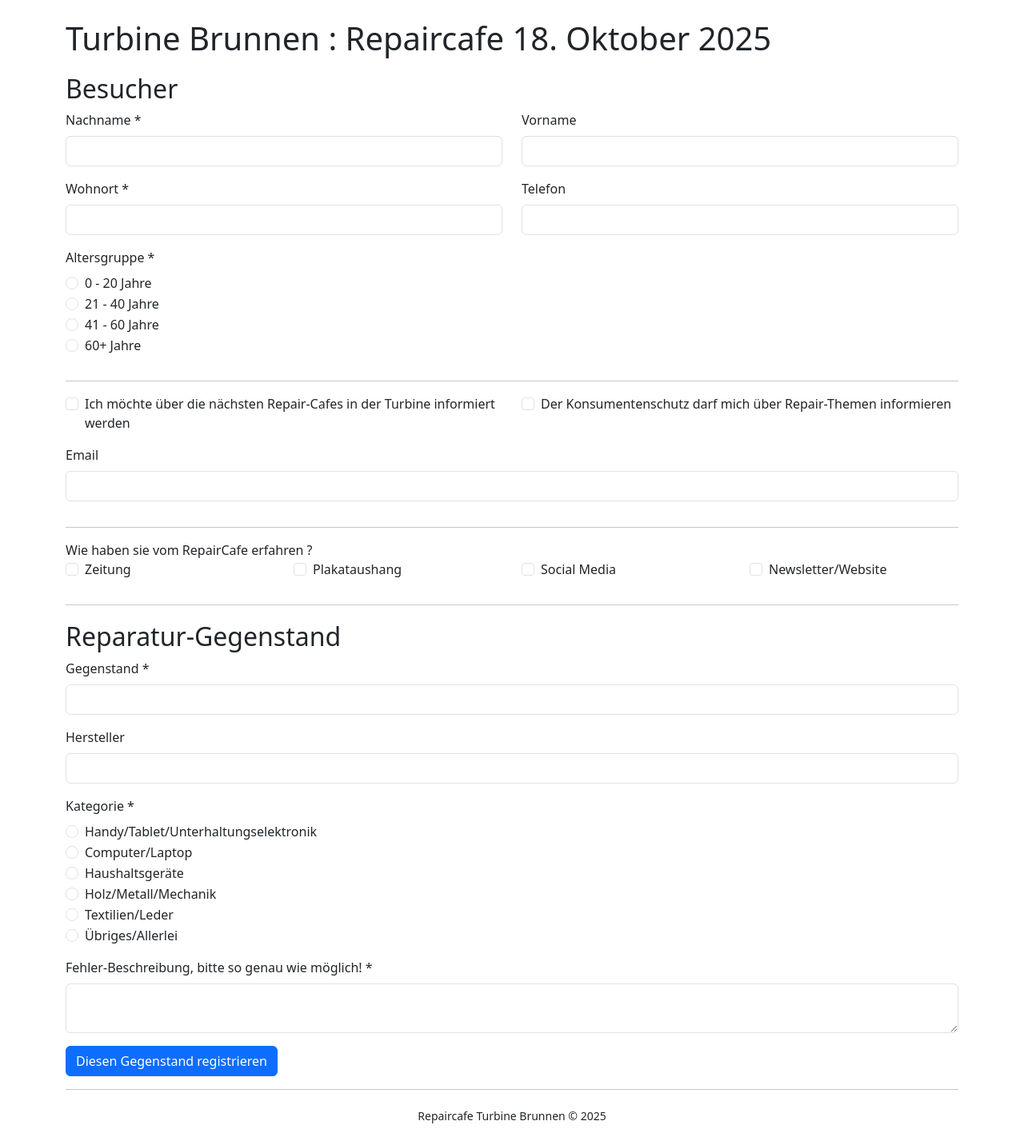
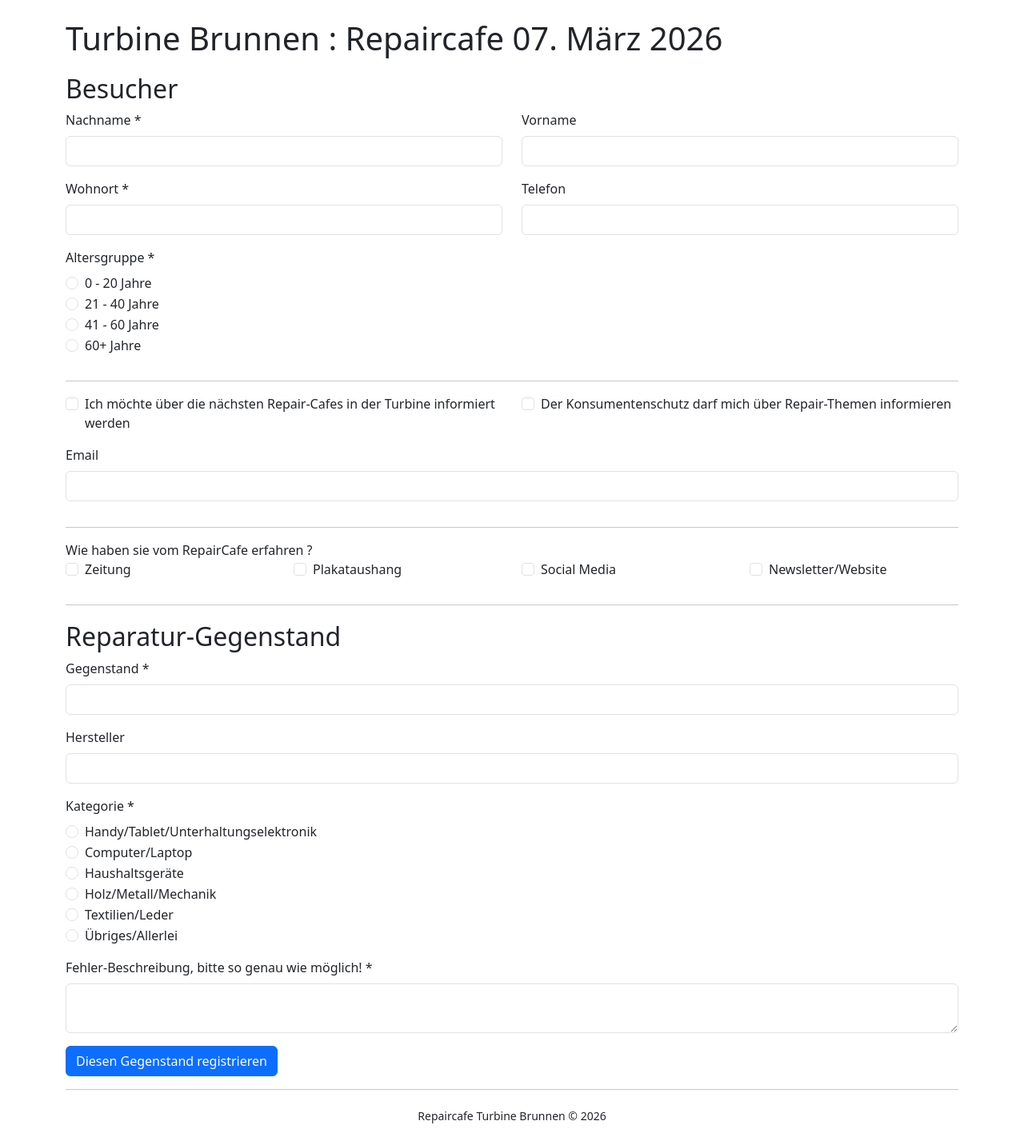
Before and after one commit to jogi-k/repaircafe, a Flask app: page / in a window 1280 px wide. Shown: the part 16-1443 px from the top of the page at 80% size. Run offline with Flask 3, Linux system fonts and the light colour scheme; parts of the project's set-up code (start-up, migrations or seed data) failed here and were passed over; some libraries are stand-ins or nearby versions.

Commit message:
New date for Reapircafe next week

```diff
--- a/app.py
+++ b/app.py
@@ -43,11 +43,11 @@ app = Flask(__name__)
 app.secret_key = 'dev'
 app.config['WTF_CSRF_TIME_LIMIT']=7200
 
-excel_file = "RepairCafe_Okt_2025.xlsx"
-WORKSHEET_TITLE = "RepairCafe Okt 25"
+excel_file = "RepairCafe_Mar_2026.xlsx"
+WORKSHEET_TITLE = "RepairCafe Mar 26"
 SOURCE = "Reparaturblatt_A4_template.odt"
-TARGET = "Reparaturblatt_Okt_2025_Nr"
-EXACT_DATE = "18.10.2025"
+TARGET = "Reparaturblatt_Mar_2026_Nr"
+EXACT_DATE = "07.03.2026"
 
 
 bootstrap = Bootstrap5(app)
--- a/templates/base.html
+++ b/templates/base.html
@@ -45,7 +45,7 @@
 
     <footer class="text-center">
         {% block footer %}
-            <small> Repaircafe Turbine Brunnen &copy; 2025</small>
+            <small> Repaircafe Turbine Brunnen &copy; 2026</small>
         {% endblock %}
     </footer>
 
--- a/templates/base_with_refresh.html
+++ b/templates/base_with_refresh.html
@@ -47,7 +47,7 @@
 
     <footer class="text-center">
         {% block footer %}
-            <small> Repaircafe Turbine Brunnen &copy; 2025</small>
+            <small> Repaircafe Turbine Brunnen &copy; 2026</small>
         {% endblock %}
     </footer>
 
--- a/templates/config.html
+++ b/templates/config.html
@@ -3,7 +3,7 @@
 
 {% block content %}
 
-    <h1>Turbine Brunnen : Repaircafe 18. Okt 2025</h1>
+    <h1>Turbine Brunnen : Repaircafe 07. Mar 2026</h1>
     <h2>Configuration</h2>
     <form method="post">
     {{ form.csrf_token }}
--- a/templates/form.html
+++ b/templates/form.html
@@ -3,7 +3,7 @@
 
 {% block content %}
 
-    <h1>Turbine Brunnen : Repaircafe 18. Oktober 2025</h1>
+    <h1>Turbine Brunnen : Repaircafe 07. M&auml;rz 2026</h1>
     <h2>Besucher</h2>
     <form method="post">
     {{ form.csrf_token }}
```
